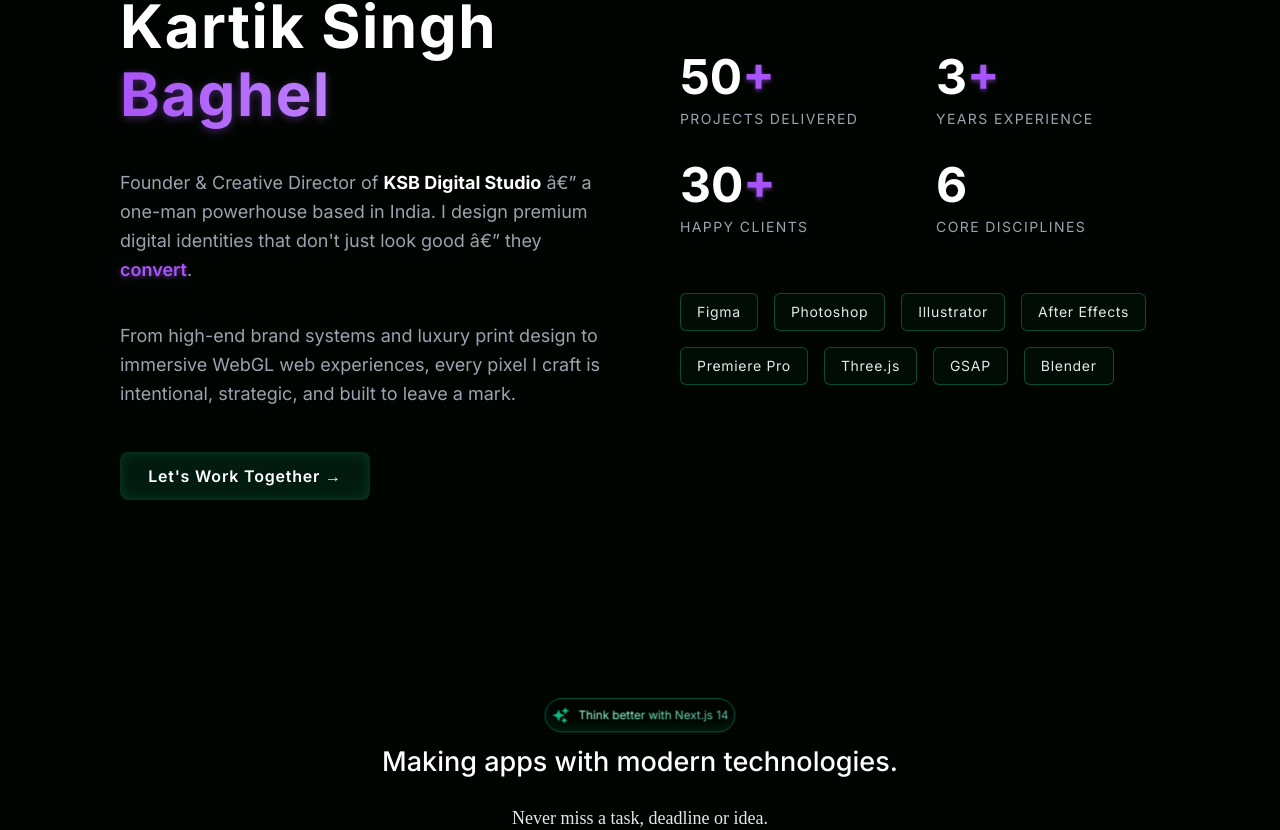
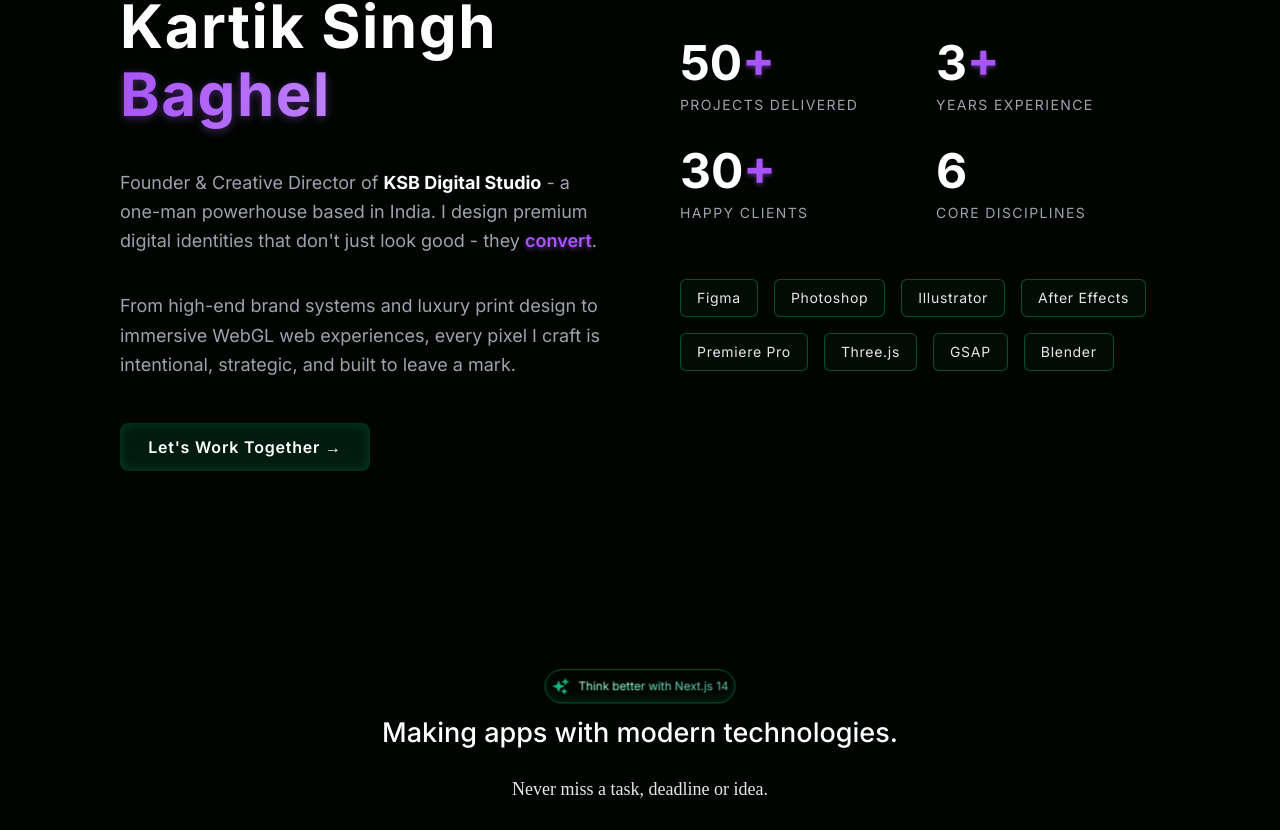
Before and after one commit to kartiksingh02777/ksb-portfolio-v2, a Next.js app: page / in a window 1280 px wide. Shown: the part 1190-2020 px from the top of the page. Built offline with nearby package versions, Linux system fonts and the light colour scheme; a web font is replaced by a local one.

Commit message:
fix: remove corrupted special characters from who-i-am section

```diff
--- a/components/main/who-i-am.tsx
+++ b/components/main/who-i-am.tsx
@@ -22,7 +22,7 @@ export const WhoIAm = () => {
         </div>
 
         <p className="text-lg text-gray-400 my-2 max-w-[600px] leading-relaxed">
-          Founder &amp; Creative Director of <strong className="text-white">KSB Digital Studio</strong> â€” a one-man powerhouse based in India. I design premium digital identities that don&apos;t just look good â€” they <em className="text-[#a855f7] drop-shadow-[0_2px_2px_rgba(168,85,247,0.5)] not-italic font-semibold">convert</em>.
+          Founder &amp; Creative Director of <strong className="text-white">KSB Digital Studio</strong> - a one-man powerhouse based in India. I design premium digital identities that don&apos;t just look good - they <em className="text-[#a855f7] drop-shadow-[0_2px_2px_rgba(168,85,247,0.5)] not-italic font-semibold">convert</em>.
         </p>
 
         <p className="text-lg text-gray-400 my-2 max-w-[600px] leading-relaxed">
```
